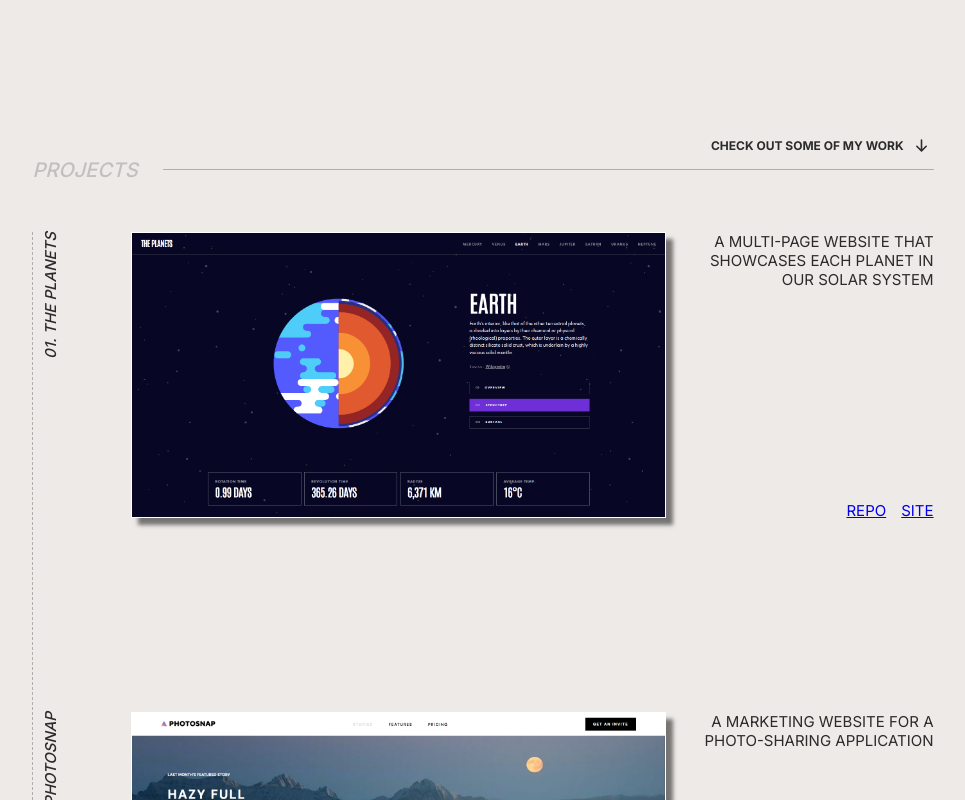
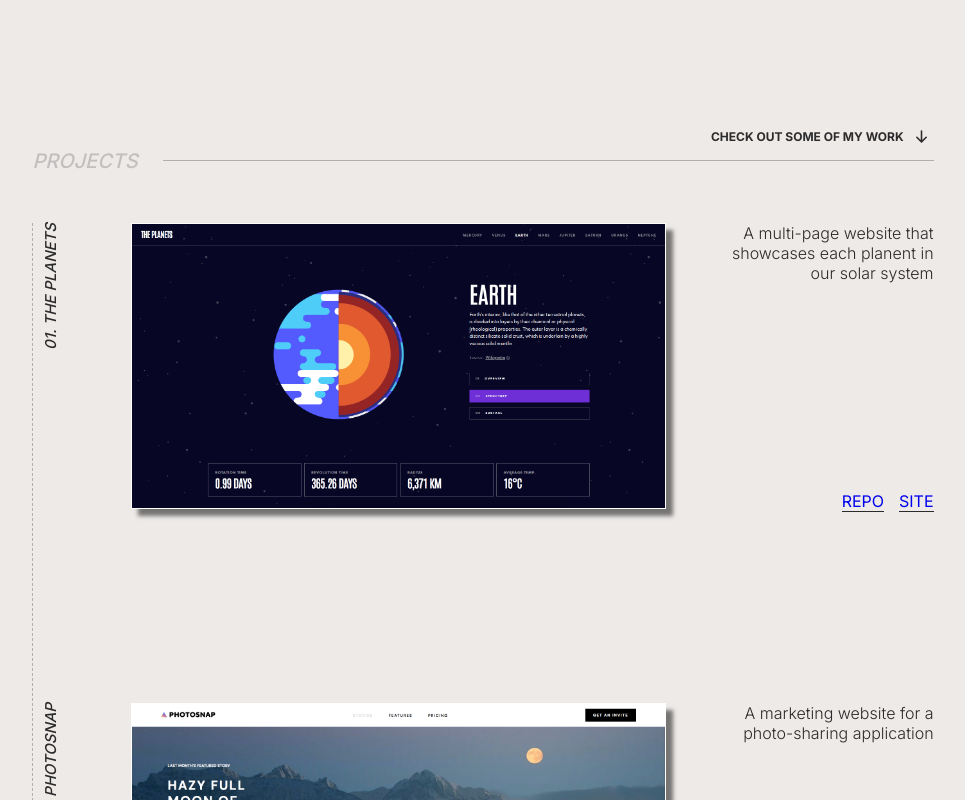
Before and after one commit to cjoak1028/portfolio-v1, a React (Create React App) app: page / in a window 1280 px wide. Shown: the part 1600-2400 px from the top of the page, without its empty margins (157-1122 px from the left). Built offline with nearby package versions, Linux system fonts and the light colour scheme.

Commit message:
Fixed contact section

```diff
--- a/src/App.js
+++ b/src/App.js
@@ -3,10 +3,10 @@ import Header from "./components/Header/Header";
 import Hero from "./components/Hero/Hero";
 import Section from "./components/Layout/Section";
 import About from "./components/About/About";
-import Skills from "./components/Skills/Skills";
 import Contact from "./components/Contact/Contact";
 import Projects from "./components/Projects/Projects";
 import Footer from "./components/Footer/Footer";
+import { BsArrowDownShort } from "react-icons/bs";
 
 function App() {
   return (
@@ -17,6 +17,10 @@ function App() {
         <Section name={"about"} title={"about"} rotate={false} border={false}>
           <About />
         </Section>
+        <div className={styles.transition}>
+          <p>Check out some of my work </p>
+          <BsArrowDownShort className={styles["arrow-icon"]} />
+        </div>
         <Section
           name={"projects"}
           title={"projects"}
@@ -25,9 +29,7 @@ function App() {
         >
           <Projects />
         </Section>
-        {/* <Section name={"contact"} title={""} rotate={false} border={false}>
-          <Contact />
-        </Section> */}
+        <Contact />
       </div>
       <Footer />
       <div className={styles["side-element"]}>
--- a/src/App.module.css
+++ b/src/App.module.css
@@ -17,7 +17,6 @@
     margin: 20px 0;
     writing-mode: vertical-rl;
     text-decoration: none;
-    /* text-transform: lowercase; */
     color: var(--c-main);
     opacity: 0.8;
     font-style: italic;
@@ -32,8 +31,32 @@
     background-color: var(--c-sub);
 }
 
+.transition {
+    display: flex;
+    align-items: center;
+    justify-content: flex-end;
+    margin: auto;
+}
+
+.transition p {
+    font-size: clamp(1rem, 1.1vw, 1.2rem);
+    font-weight: var(--fw-bold);
+    margin-right: .5rem;
+    text-transform: uppercase;
+}
+
+.arrow-icon {
+    font-size: clamp(2rem, 2.3vw, 2.5rem);
+}
+
 @media only screen and (min-width: 61.25em) {
     .side-element {
         display: block;
     }
+
+    .transition {
+        width: 80%;
+        max-width: 100rem;
+    }
+
 }
--- a/src/components/About/About.js
+++ b/src/components/About/About.js
@@ -1,7 +1,6 @@
 import React from "react";
 import styles from "./About.module.css";
 import { AiOutlineSmile } from "react-icons/ai";
-import { BsArrowDownShort } from "react-icons/bs";
 
 const About = () => {
   return (
@@ -15,10 +14,10 @@ const About = () => {
           </p>
           <p>
             I discovered my passion for web development in 2017 during an
-            internship as a full-stack web developer. With my love for great design and
-            an innate tendency to give a considerable amount of attention to detail, I am able to
-            craft websites and applications that are both functional and
-            visually appealing with great proficiency.
+            internship as a full-stack web developer. With my love for great
+            design and an innate tendency to give a considerable amount of
+            attention to detail, I am able to craft websites and applications
+            that are both functional and visually appealing.
           </p>
           <p>
             I am continuously experimenting with new tools and techniques with
@@ -182,10 +181,6 @@ const About = () => {
           </div>
         </div>
       </div>
-      <div className={styles.transition}>
-        <p>CHECK OUT SOME OF MY WORK </p>
-        <BsArrowDownShort className={styles["arrow-icon"]} />
-      </div>
     </div>
   );
 };
--- a/src/components/About/About.module.css
+++ b/src/components/About/About.module.css
@@ -35,9 +35,9 @@
     font-size: clamp(1.4rem, 1.8vw, 1.6rem);
 }
 
-.about__content {
+/* .about__content {
     margin-bottom: clamp(10rem, 15vw, 20rem);
-}
+} */
 
 .about__me {
     border-bottom: 1px dashed var(--c-sub);
@@ -113,22 +113,6 @@
     margin-right: 10%;
 }
 
-.transition {
-    display: flex;
-    align-items: center;
-    justify-content: flex-end;
-}
-
-.transition p {
-    font-size: clamp(1rem, 1.1vw, 1.2rem);
-    font-weight: var(--fw-bold);
-    margin-right: .5rem;
-}
-
-.arrow-icon {
-    font-size: clamp(2rem, 2.3vw, 2.5rem);
-}
-
 @media only screen and (min-width: 43.75em) {
     .about__content {
         flex-direction: row;
--- a/src/components/Contact/Contact.js
+++ b/src/components/Contact/Contact.js
@@ -3,12 +3,13 @@ import styles from "./Contact.module.css";
 
 const Contact = () => {
   return (
-    <div className={styles.contact}>
+    <div className={`${styles.contact} padding-x`}>
       <h3>HIRE ME!</h3>
       <p>
-        OR FEEL FREE TO MESSAGE ME IF YOU WANT TO COLLABORATE OR HAVE A LITTLE
-        CHAT.
+        or feel free to message me if you want to collaborate or have a little
+        chat.
       </p>
+      <span className={styles.divider}></span>
       <ul className={styles["link-list"]}>
         <li>
           <a>Email</a>
--- a/src/components/Contact/Contact.module.css
+++ b/src/components/Contact/Contact.module.css
@@ -1,13 +1,11 @@
 .contact {
-    /* display: inline-block; */
-    /* margin-top: clamp(3rem, 4vw, 5rem); */
     margin: auto;
     text-align: center;
     /* background-color: #dadada; */
-    margin-left: clamp(-10rem, -6vw, -2rem);
-    margin-right: clamp(-10rem, -6vw, -2rem);
-    padding: 5rem 3rem;
-    /* min-height: calc(100vh - clamp(6rem, 7vw, 12rem)); */
+    /* margin-left: clamp(-10rem, -6vw, -2rem);
+    margin-right: clamp(-10rem, -6vw, -2rem); */
+    margin-bottom: clamp(10rem, 15vw, 20rem);
+    padding: 5rem 0;
     display: flex;
     flex-direction: column;
     align-items: center;
@@ -15,17 +13,14 @@
 }
 
 .contact h3 {
-    font-size: clamp(4rem, 17vw, 25rem);
+    font-size: clamp(4rem, 15vw, 20rem);
     font-weight: var(--fw-medium);
-    margin-left: clamp(-1.7rem, -1.1vw, -0.2rem);
     font-style: italic;
 }
 
 .contact p {
-    font-size: clamp(1.2rem, 1.6vw, 2rem);
-    line-height: clamp(1.8rem, 2vw, 2rem);
+    font-size: clamp(1.2rem, 2vw, 2.5rem);
     font-weight: var(--fw-regular);
-    margin-bottom: clamp(6rem, 7.5vw, 9rem);
 }
 
 .link-list {
@@ -33,14 +28,15 @@
     list-style: none;
     display: flex;
     flex-direction: column;
+    width: 100%;
 }
 
 .link-list a {
-    font-size: clamp(2.5rem, 3vw, 4rem);
+    font-size: clamp(1.8rem, 3vw, 4rem);
     font-weight: var(--fw-regular);
-    border-bottom: 2px solid var(--c-main);
     text-decoration: none;
     color: var(--c-main);
+    border-bottom: 1px solid var(--c-main);
 }
 
 .link-list a:visited {
@@ -48,17 +44,32 @@
 }
 
 .link-list li:not(last-child) {
-    margin-bottom: 3.5rem;
+    margin-bottom: 1.8rem;
+}
+
+.divider {
+    display: block;
+    height: 0px;
+    border-top: 1px dashed var(--c-sub);
+    width: 100%;
+    margin: clamp(2rem, 4vw, 5rem) 0;
 }
 
 @media only screen and (min-width: 43.75em) {
+    .contact {
+        max-width: 100rem;
+        width: 80%;
+    }
+}
+
+@media only screen and (min-width: 28em) {
     .link-list {
         flex-direction: row;
-        justify-content: center;
+        justify-content: space-between;
+        width: 80%;
     }
 
     .link-list li:not(last-child) {
         margin-bottom: 0;
-        margin-right: clamp(2rem, 3.5vw, 5rem);
     }
 }
--- a/src/components/Footer/Footer.module.css
+++ b/src/components/Footer/Footer.module.css
@@ -4,7 +4,6 @@
     flex-direction: column;
     align-items: center;
     justify-content: flex-end;
-    margin-top: 50rem;
 }
 
 .footer p {
--- a/src/components/Layout/Section.module.css
+++ b/src/components/Layout/Section.module.css
@@ -2,6 +2,7 @@
     margin: auto;
     display: flex;
     flex-direction: column;
+    margin-bottom: clamp(10rem, 15vw, 20rem);
 }
 
 .section__title {
--- a/src/components/Projects/Projects.js
+++ b/src/components/Projects/Projects.js
@@ -15,8 +15,8 @@ const Projects = () => {
           </div>
           <div className={styles["project__text"]}>
             <p>
-              A MULTI-PAGE WEBSITE THAT SHOWCASES EACH PLANET IN OUR SOLAR
-              SYSTEM
+              A multi-page website that showcases each planent in our solar
+              system
             </p>
             <ul className={styles["project__links"]}>
               <li>
@@ -38,7 +38,7 @@ const Projects = () => {
             <img src={photosnapImg} alt="the planets website screenshot" />
           </div>
           <div className={styles["project__text"]}>
-            <p>A MARKETING WEBSITE FOR A PHOTO-SHARING APPLICATION</p>
+            <p>A marketing website for a photo-sharing application</p>
             <ul className={styles["project__links"]}>
               <li>
                 <a
@@ -69,7 +69,7 @@ const Projects = () => {
             <img src={portfolioImg} alt="the planets website screenshot" />
           </div>
           <div className={styles["project__text"]}>
-            <p>A PORTFOLIO WEBSITE THAT SHOWCASES MY SKILLS AND PROJECTS</p>
+            <p>A portfolio website that showcases my skills and projects</p>
             <ul className={styles["project__links"]}>
               <li>
                 <a href={"https://github.com/cjoak1028/portfolio-website-v1"}>
--- a/src/components/Projects/Projects.module.css
+++ b/src/components/Projects/Projects.module.css
@@ -48,8 +48,8 @@
 
 .project__text p {
     text-align: right;
-    font-size: clamp(1.1rem, 1.2vw, 1.5rem);
-    /* font-size: clamp(1.4rem, 1.8vw, 1.6rem); */
+    font-size: clamp(1.4rem, 1.8vw, 1.6rem);
+    font-weight: var(--fw-light);
     margin-bottom: 1rem;
 }
 
@@ -57,11 +57,16 @@
     display: flex;
     justify-content: flex-end;
     list-style: none;
-    font-size: clamp(1rem, 1.2vw, 1.5rem);
+    font-size: clamp(1.4rem, 1.8vw, 1.6rem);
 }
 
 .project__links li:not(:last-child) {
     margin-right: clamp(1rem, 1.2vw, 1.5rem);
+}
+
+.project__links a {
+    text-decoration: none;
+    border-bottom: 1px solid var(--c-main);
 }
 
 .project__links a:visited {
```
